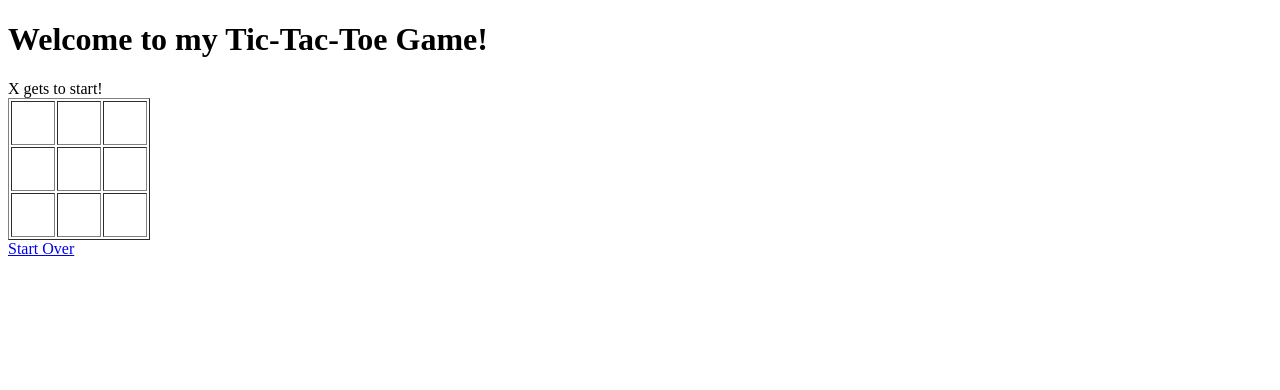
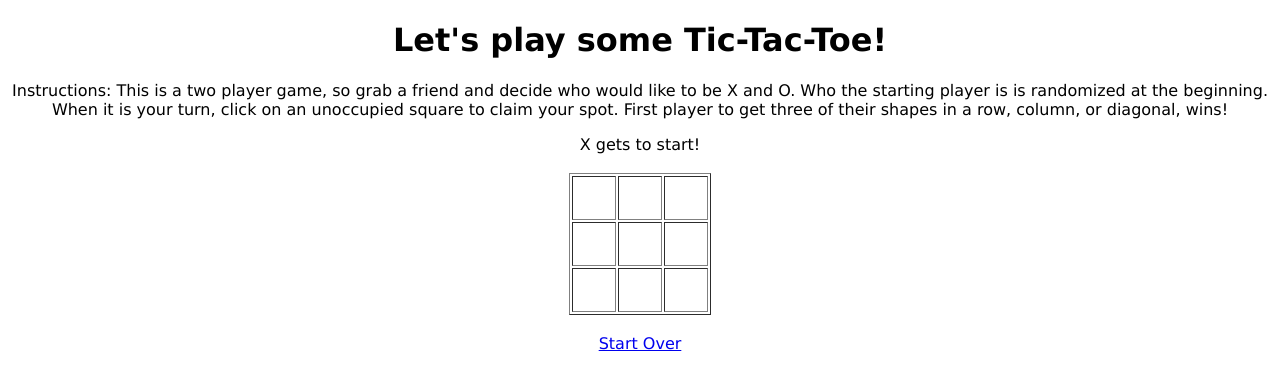
Before and after one commit to leonore13/hamster_wheel, a plain HTML site: page index.html in a window 1280 px wide. Drawn offline with Linux system fonts and the light colour scheme.

Commit message:
Add files via upload

```diff
--- a/index.html
+++ b/index.html
@@ -11,6 +11,16 @@
 				font-family: Verdana;
 				color: black;
 			}
+
+			body {
+				font-family: Verdana;
+				text-align: center;
+			}
+
+			h1 {
+
+			}
+
 		</style>
 
 		<script>
@@ -104,9 +114,11 @@
 	</head>
 
 	<body onload="startGame();">
-	<h1> Welcome to my Tic-Tac-Toe Game! </h1>
+	<h1> Let's play some Tic-Tac-Toe! </h1>
+	<p> Instructions: This is a two player game, so grab a friend and decide who would like to be X and O. Who the starting player is is randomized at the beginning. When it is your turn, click on an unoccupied square to claim your spot. First player to get three of their shapes in a row, column, or diagonal, wins! </p>
 		<div id="message"> Messages will go here</div>
-		<table border ="1">
+		</br>
+		<table border ="1", align="center">
 			<tr>
 				<td id="s1" class= "Square" onclick="nextMove(this);"></td>
 				<td id="s2" class= "Square" onclick="nextMove(this);"></td>
@@ -123,6 +135,7 @@
 				<td id="s9" class= "Square" onclick="nextMove(this);"></td>
 			</tr>
 		</table>
+		</br>
 		<a href="javascript:startGame();">Start Over</a>
 	</body>
 </html>
```
